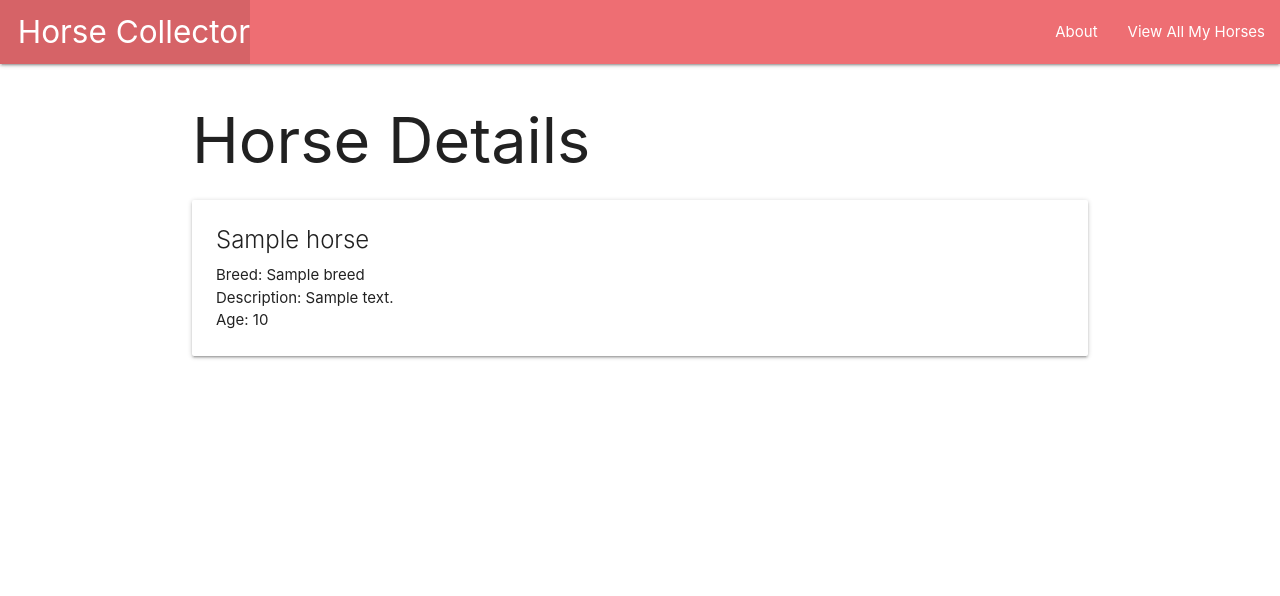
After one commit to jrbreeden/Horse-Collector, a Django app: template horsecollector/horsecollector/main_app/templates/horses/detail.html in a window 1280 px wide. The commit adds this page. Shown: the top 596 px of the page. Run offline with Django 3.2, Linux system fonts and the light colour scheme; the template is opened without the code that fills it: most values are stand-ins (such as "Sample title", 1, 10 or a date in 2020).

Commit message:
Add Horse Detail Page

```diff
--- a/horsecollector/horsecollector/main_app/models.py
+++ b/horsecollector/horsecollector/main_app/models.py
@@ -8,4 +8,4 @@ class Horse(models.Model):
     age = models.IntegerField()
 
     def __str__(self):
-        return self.name
+      return self.name
--- /dev/null
+++ b/horsecollector/horsecollector/main_app/templates/horses/detail.html
@@ -0,0 +1,19 @@
+{% extends 'base.html' %}
+{% block content %}
+
+<h1>Horse Details</h1>
+
+<div class="card">
+  <div class="card-content">
+    <span class="card-title">{{ horse.name }}</span>
+    <p>Breed: {{ horse.breed }}</p>
+    <p>Description: {{ horse.description }}</p>
+    {% if horse.age > 0 %}
+      <p>Age: {{ horse.age }}</p>
+    {% else %}
+      <p>Age: Colt</p>
+    {% endif %}
+  </div>
+</div>
+
+{% endblock %}
--- a/horsecollector/horsecollector/main_app/urls.py
+++ b/horsecollector/horsecollector/main_app/urls.py
@@ -5,4 +5,5 @@ urlpatterns = [
 path('', views.home, name='home'),
 path('about/', views.about, name='about'),
 path('horses/', views.horses_index, name='index'),
+path('horses/<int:horse_id>/', views.horses_detail, name='detail'),
 ]
```
Also changed, not shown: horsecollector/horsecollector/main_app/templates/horses/index.html (+6 -4 lines), horsecollector/horsecollector/main_app/views.py (+7 -18 lines).
